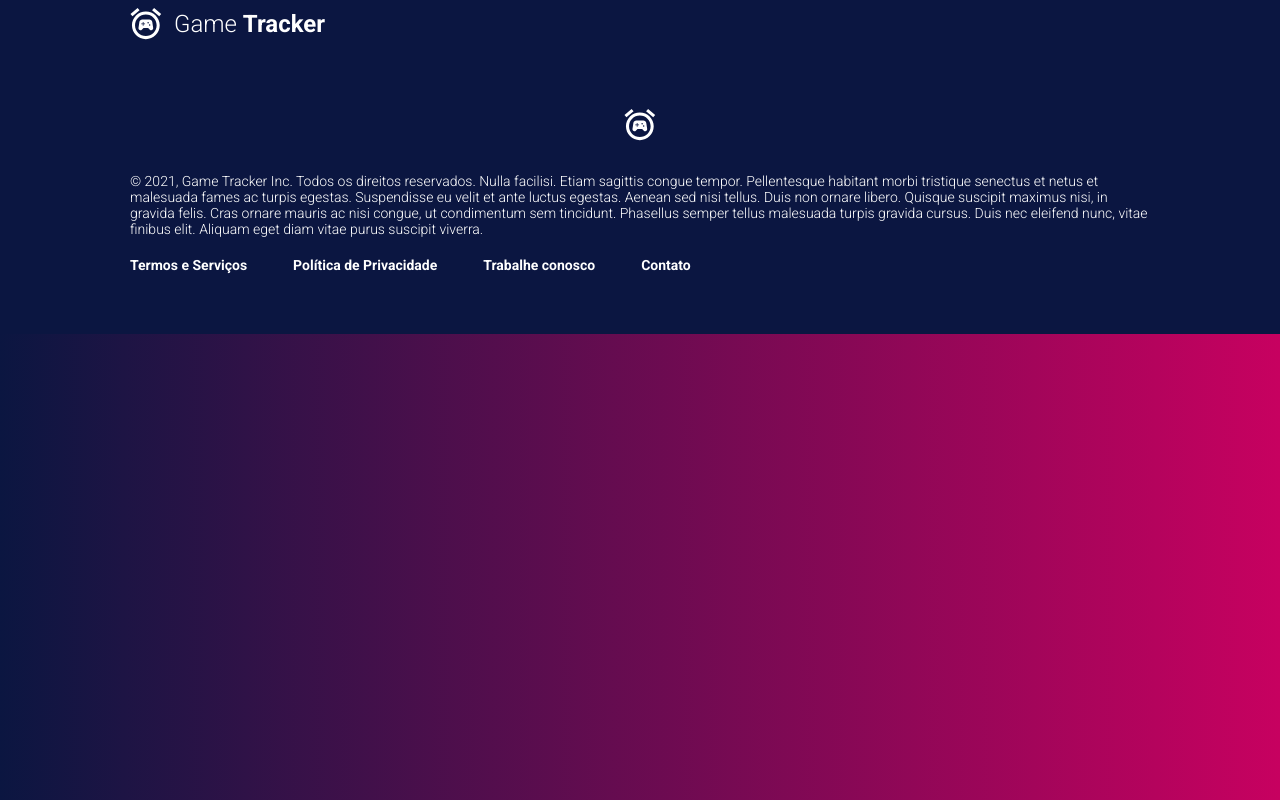
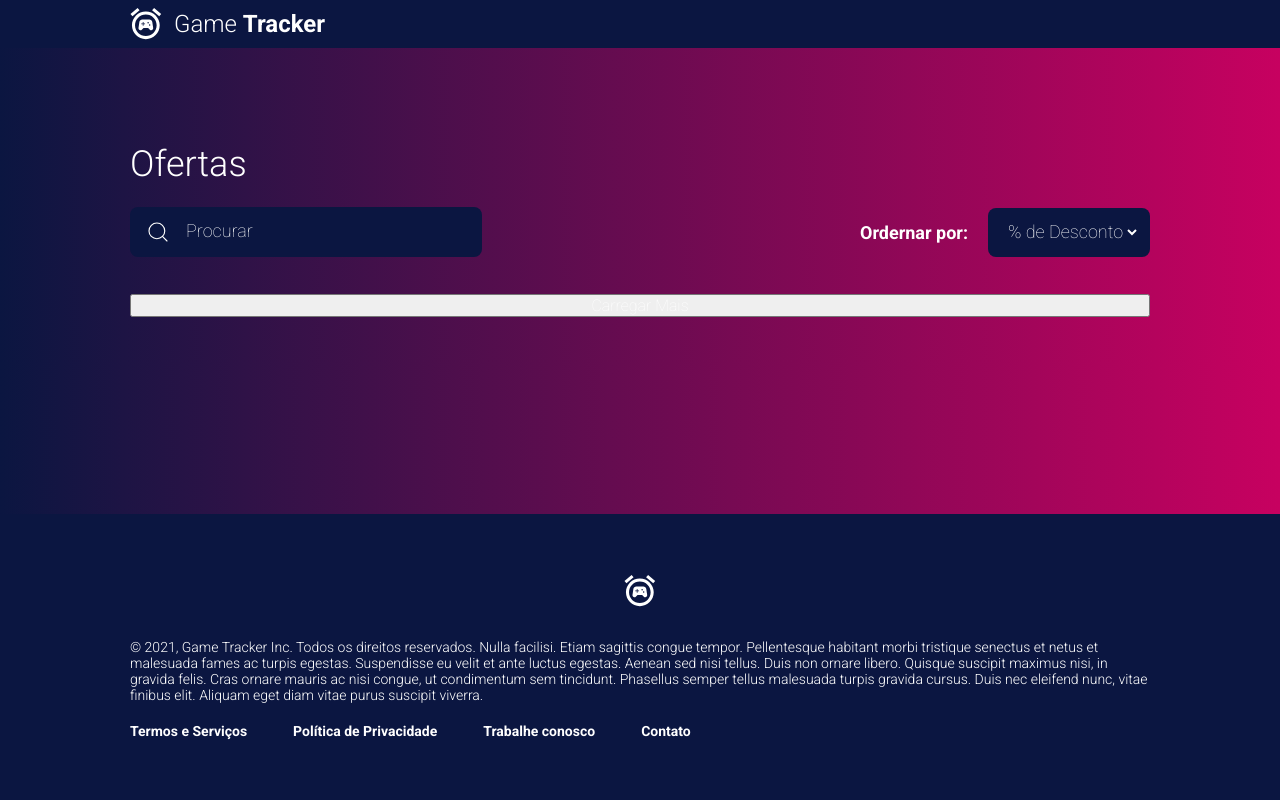
Before and after one commit to LucasHARosa/Game-Tracker, a React (Vite) app in the folder Web/: page / in a window 1280 px wide. Built offline with nearby package versions, Linux system fonts and the light colour scheme.

Commit message:
main web

```diff
--- a/Web/package.json
+++ b/Web/package.json
@@ -9,6 +9,7 @@
     "preview": "vite preview"
   },
   "dependencies": {
+    "phosphor-react": "^1.4.1",
     "react": "^18.2.0",
     "react-dom": "^18.2.0",
     "styled-components": "^5.3.9"
--- a/Web/src/App.jsx
+++ b/Web/src/App.jsx
@@ -1,16 +1,20 @@
 import { ThemeProvider } from 'styled-components'
 import { defaultTheme } from "./styles/default"
-import { GlobalStyle } from './styles/global'
+import { GlobalStyle, ContainerApplicaton } from './styles/global'
 import { Header } from './Components/Header'
 import { Footer } from './Components/Footer'
+import { Main } from './Components/Main'
 
 
 
 function App() {
   return (
     <ThemeProvider theme={defaultTheme}>
-      <Header />
-      <Footer />
+      <ContainerApplicaton>
+        <Header />
+        <Main />
+        <Footer/>
+      </ContainerApplicaton>
       <GlobalStyle/>
     </ThemeProvider>
   )
--- a/Web/src/Components/Footer/styles.js
+++ b/Web/src/Components/Footer/styles.js
@@ -1,12 +1,18 @@
 import styled from 'styled-components'
 
-export const ContainerFooter = styled.div`
+export const ContainerFooter = styled.footer`
   display: flex;
   flex-direction: column;
   gap: 1.25rem;
   padding: 3.813rem 8.125rem;
 
   background-color: ${(props) => props.theme['blue']};
+
+  bottom: 0;
+  left: 0;
+  position: fixed;
+  width: 100%;
+
   div:first-child{
     display: flex;
     justify-content: center;
--- a/Web/src/Components/Header/index.jsx
+++ b/Web/src/Components/Header/index.jsx
@@ -1,14 +1,14 @@
-import { Container } from "./styles";
+import { ContainerHeader } from "./styles";
 
 export function Header() {
   return(
-    <Container>
+    <ContainerHeader>
       <img src="/Logo.svg" alt="" />
       <div>
         <p>Game&nbsp;</p>
         <p>Tracker</p>
       </div>
 
-    </Container>
+    </ContainerHeader>
   );
 }
--- a/Web/src/Components/Header/styles.js
+++ b/Web/src/Components/Header/styles.js
@@ -1,6 +1,6 @@
 import styled from 'styled-components'
 
-export const Container = styled.div`
+export const ContainerHeader = styled.header`
   display: flex;
   align-items: center;
   justify-content: flex-start;
--- a/Web/src/Components/Main/index.jsx
+++ b/Web/src/Components/Main/index.jsx
@@ -0,0 +1,32 @@
+import { ContainerMain, DivCards, Pesquisa, Title, ContainerPesquisa, InputPesquisa, OrdinationSelect, Ordination } from "./styles";
+import {MagnifyingGlass} from 'phosphor-react'
+
+export function Main() {
+  return (
+    <ContainerMain>
+      <Title>Ofertas</Title>
+      <ContainerPesquisa>
+        <Pesquisa>
+          <MagnifyingGlass size={24} weight="light" />
+          <InputPesquisa type="text" placeholder="Procurar" />
+        </Pesquisa>
+
+        <Ordination>
+          <p>Ordernar por:</p>
+          <form action="">
+            <OrdinationSelect name="ordination" id="">
+              <option value="desconto">% de Desconto</option>
+              <option value="menor">Menor Preço</option>
+              <option value="maior">Maior Preço</option>
+              <option value="alfabetica">Título</option>
+            </OrdinationSelect>
+          </form>
+        </Ordination>
+      </ContainerPesquisa>
+      <DivCards>
+
+      </DivCards>
+      <button>Carregar Mais</button>
+    </ContainerMain>
+  );
+}
--- a/Web/src/Components/Main/styles.js
+++ b/Web/src/Components/Main/styles.js
@@ -0,0 +1,85 @@
+import styled from 'styled-components'
+
+export const ContainerMain = styled.main`
+  display: flex;
+  flex-direction: column;
+  padding: 5.938rem 8.125rem 2.75rem;
+`
+
+export const ContainerPesquisa = styled.div`
+  display: flex;
+  flex-direction: row;
+  justify-content: space-between;
+  align-items: center;
+
+  margin-bottom: 2.313rem;
+`
+export const Pesquisa = styled.div`
+  display: flex;
+  flex-direction: row;
+  gap: 1rem;
+
+  padding: 0.813rem 1rem;
+  border-radius: 0.5rem;
+  min-width: 22rem ;
+
+  background-color: ${(props) => props.theme['blue']};
+
+
+`
+export const InputPesquisa = styled.input`
+  background-color: transparent;
+  border: 0;
+  flex-grow: 1;
+  &::placeholder {
+    color: ${(props) => props.theme['white']};
+    font-family: 'Roboto';
+    font-style: normal;
+    font-weight: 100;
+    font-size: 1.125rem;
+  }
+`
+
+export const Ordination = styled.div`
+  display: flex;
+  flex-direction: row;
+  gap: 1.25rem;
+  align-items: center;
+  p{
+    font-family: 'Roboto';
+    font-style: normal;
+    font-weight: 700;
+    font-size: 1.125rem;
+  }
+  form{
+    background-color: ${(props) => props.theme['blue']};
+    padding: 0.813rem 0.625rem 0.813rem 1rem;
+    border-radius: 0.5rem;
+  }
+
+`
+
+export const OrdinationSelect = styled.select`
+  background-color: ${(props) => props.theme['blue']};
+
+  border: 0;
+
+  color: ${(props) => props.theme['white']};
+  font-family: 'Roboto';
+  font-style: normal;
+  font-weight: 100;
+  font-size: 1.125rem;
+`
+
+export const DivCards = styled.div`
+`
+
+
+export const Title = styled.h1`
+  font-family: 'Roboto';
+  font-style: normal;
+  font-weight: 300;
+  font-size: 2.25rem;
+
+  margin-bottom: 1.375rem;
+`
--- a/Web/src/styles/global.js
+++ b/Web/src/styles/global.js
@@ -1,4 +1,5 @@
 import { createGlobalStyle } from 'styled-components'
+import styled from 'styled-components'
 
 export const GlobalStyle = createGlobalStyle`
   * {
@@ -15,7 +16,7 @@ export const GlobalStyle = createGlobalStyle`
     color: ${(props) => props.theme['white']};
     -webkit-font-smoothing: antialiased;
   }
-  body, input, textarea, button, p, a {
+  body, textarea, button, p, a {
     font-family: 'Roboto', sans-serif;
     font-weight: 100;
     font-size: 1rem;
@@ -23,3 +24,8 @@ export const GlobalStyle = createGlobalStyle`
   }
 
 `
+export const ContainerApplicaton = styled.div`
+  display: flex;
+  flex-direction: column;
+  justify-content: space-between;
+`
```
Also changed, not shown: Web/src/context/CardContext.jsx (added), 2 other files (tests, documents, lock files or other folders).
